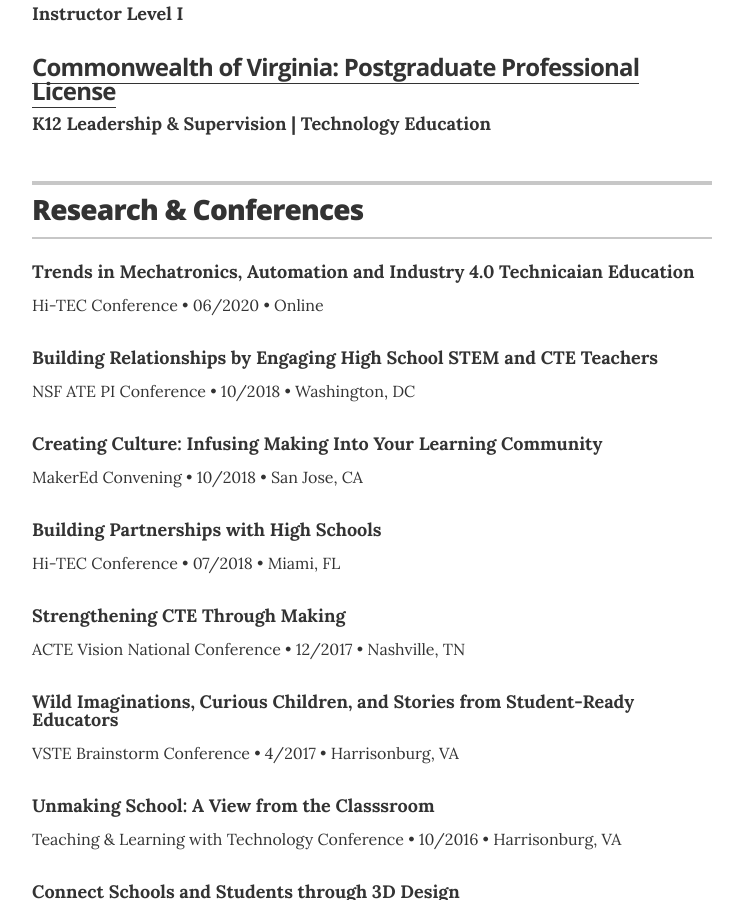
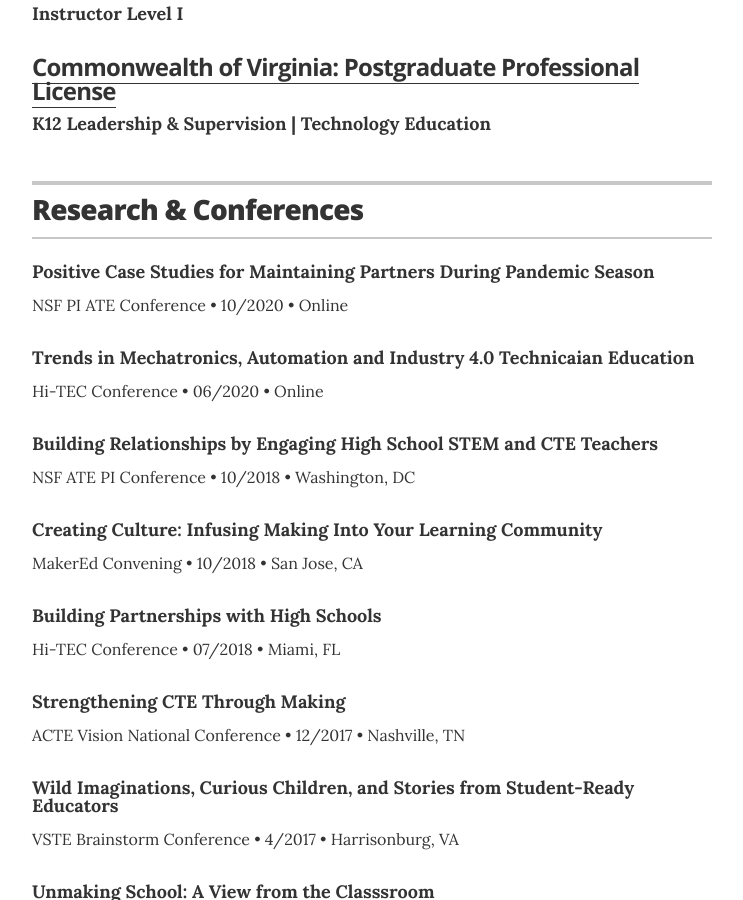
Before and after one commit to eabredder/eabredder.github.io, a Jekyll site: the page built from index.html, in a window 1280 px wide and 900 px high, scrolled down 3694 px. Shown: the whole window, without its empty margins (268-1011 px from the left). Built offline with Jekyll 4.4.1, drawn with Linux system fonts in a browser that asks for light colours.

Commit message:
Update resume.html

```diff
--- a/_layouts/resume.html
+++ b/_layouts/resume.html
@@ -259,6 +259,11 @@
         </header>
 
         <div class="resume-item">
+          <h4 class="resume-item-details" itemprop="award">Positive Case Studies for Maintaining Partners During Pandemic Season</h4>
+          <p class="resume-item-copy">NSF PI ATE Conference &bull; 10/2020 &bull; Online</p>
+        </div>
+
+        <div class="resume-item">
           <h4 class="resume-item-details" itemprop="award">Trends in Mechatronics, Automation and Industry 4.0 Technicaian Education</h4>
           <p class="resume-item-copy">Hi-TEC Conference &bull; 06/2020 &bull; Online</p>
         </div>
```
